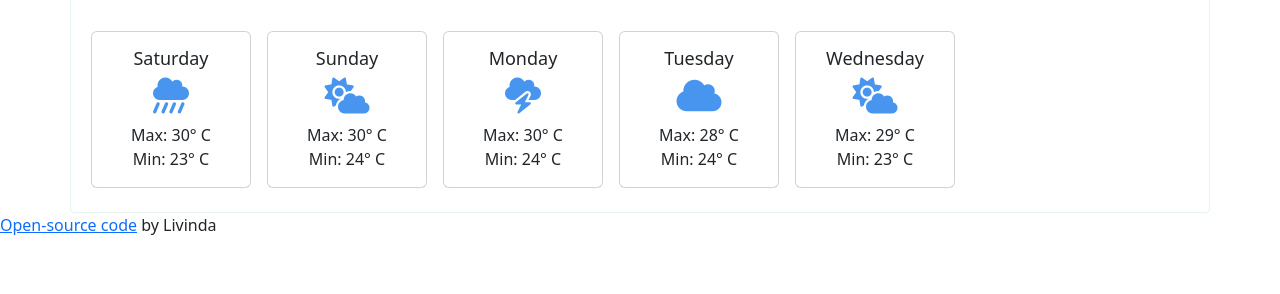
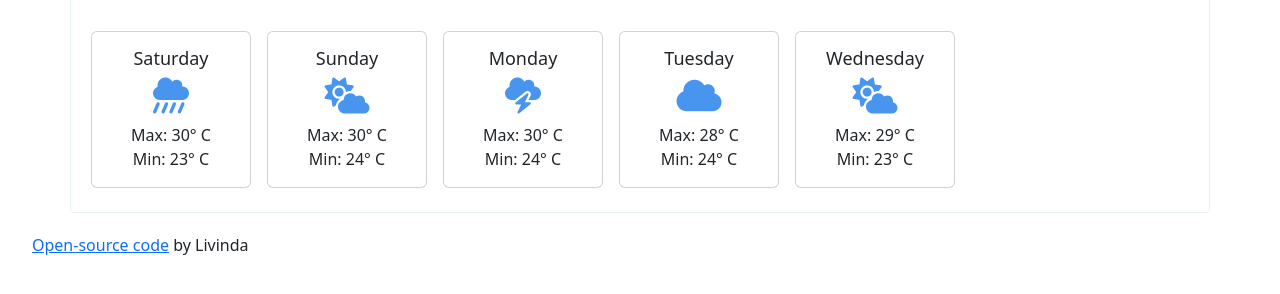
Before and after one commit to js-lonewolf/weather-app, a website: page index.html in a window 1280 px wide. Shown: the part 388-682 px from the top of the page. Drawn offline with nearby package versions, Linux system fonts and the light colour scheme; files that its build step writes are made by us from their sources.

Commit message:
Update styles.css

```diff
--- a/styles.css
+++ b/styles.css
@@ -88,3 +88,8 @@ span.degrees {
 a.temp {
   text-decoration: none;
 }
+
+.git-url {
+  display: block;
+  margin: 20px 0 0 2rem;
+}
```
